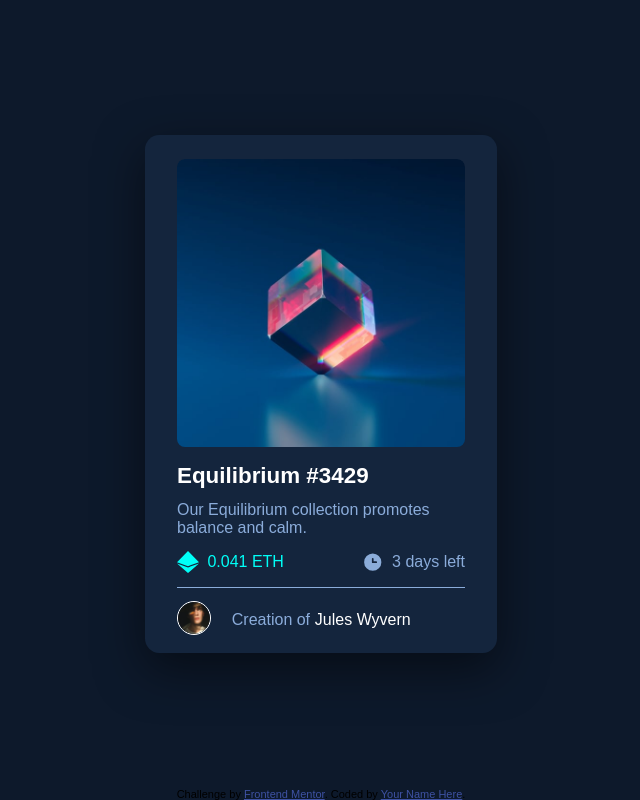
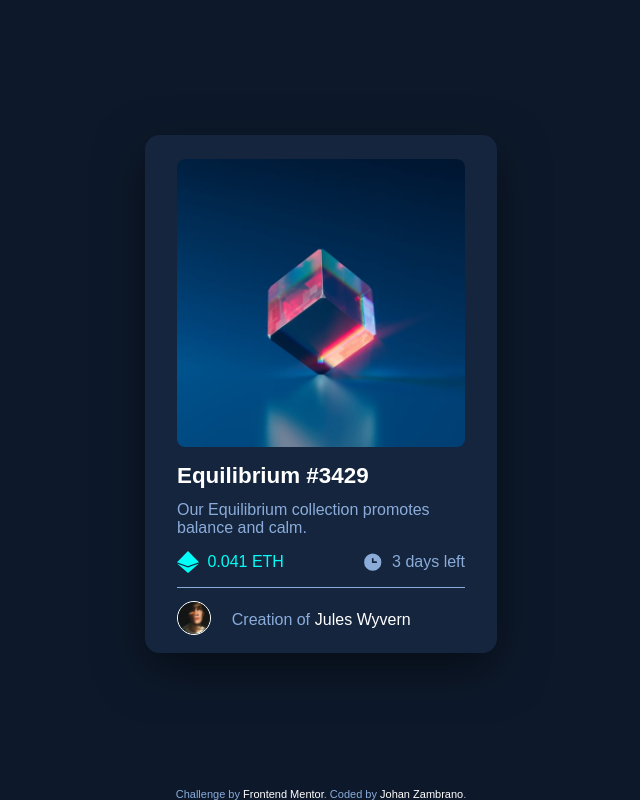
Before and after one commit to jazs790715/NFT-preview-card-component, a plain HTML site: page index.html in a window 1280 px wide. Shown: the whole page, without its empty margins (319-959 px from the left). Drawn offline with Linux system fonts and the light colour scheme.

Commit message:
Add REDME.md

```diff
--- a/index.html
+++ b/index.html
@@ -10,8 +10,7 @@
 
   <!-- Feel free to remove these styles or customise in your own stylesheet 👍 -->
   <style>
-    .attribution { font-size: 11px; text-align: center; }
-    .attribution a { color: hsl(228, 45%, 44%); }
+
   </style>
 </head>
 <body>
@@ -46,7 +45,7 @@
 
   <div class="attribution">
     Challenge by <a href="https://www.frontendmentor.io?ref=challenge" target="_blank">Frontend Mentor</a>.
-    Coded by <a href="#">Your Name Here</a>.
+    Coded by <a href="https://github.com/jazs790715" target="_blank">Johan Zambrano</a>.
   </div>
 
     </div>
--- a/style.css
+++ b/style.css
@@ -182,3 +182,20 @@ article{
     flex-direction: column;
   }
 }
+
+.attribution {
+    font-family: "Outfit", sans-serif;
+    font-size: 11px; text-align: center;
+    color: var(--Blue-500);
+ }
+
+.attribution a {
+    color: var(--White);
+    text-decoration : none;
+    transition: ease-in-out ;
+}
+.attribution a:hover{
+    cursor: pointer ;
+    color: var(--Cyan-400);
+
+}
```
Also changed, not shown: desktop-view.png (added), mobile-view.png (added), 1 other file.
